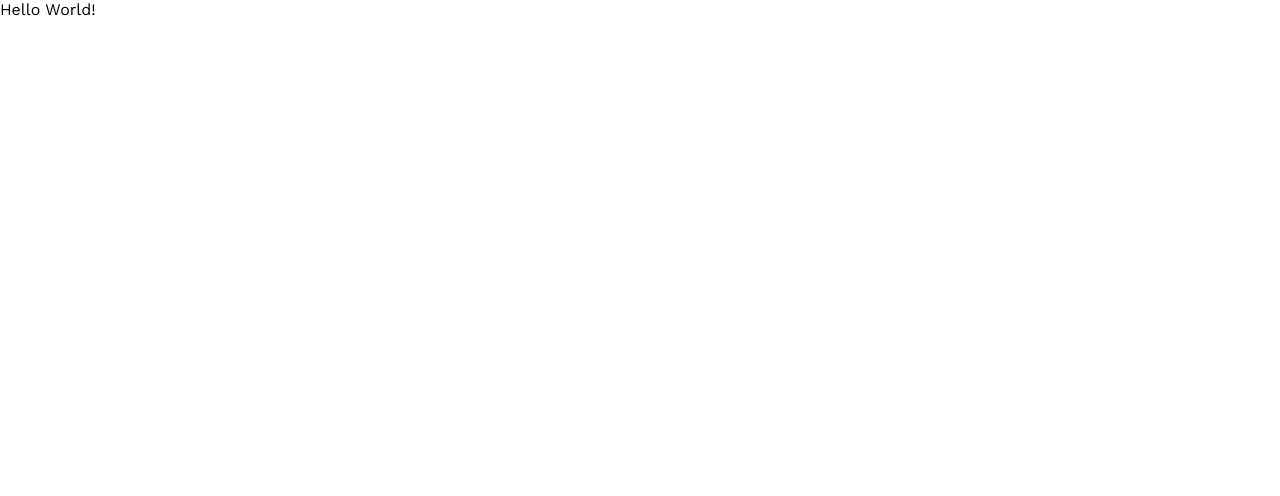
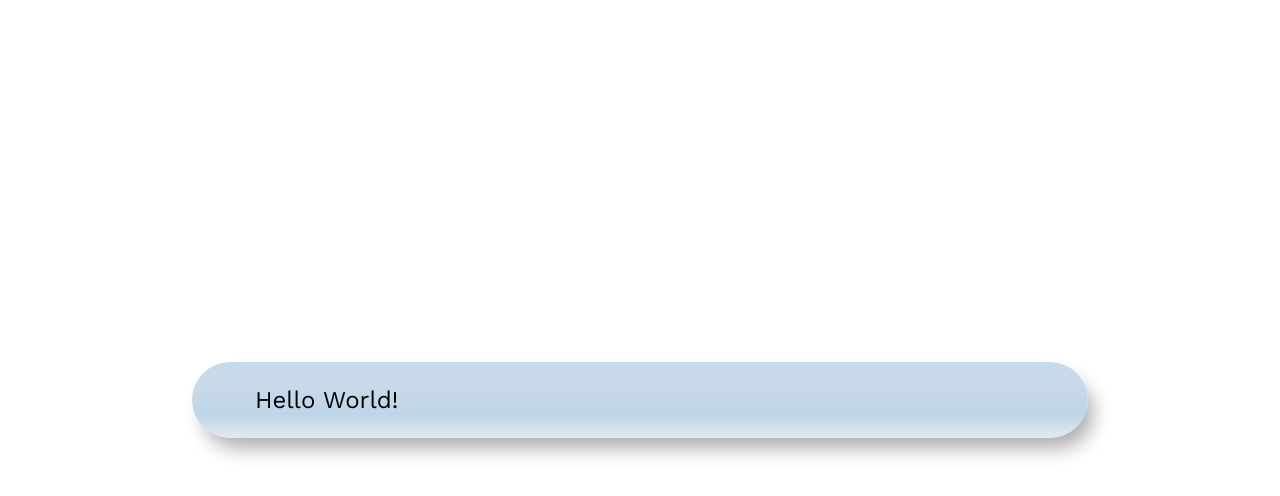
Before and after one commit to HarshitaNahata/to-do-list, a React (Vite) app: page / in a window 1280 px wide. Shown: the top 496 px of the page. Built offline with nearby package versions, Linux system fonts and the light colour scheme.

Commit message:
container styled and typography added

```diff
--- a/src/App.jsx
+++ b/src/App.jsx
@@ -1,12 +1,10 @@
 import { useState } from 'react';
-
+import { Container, Typography } from './components';
 function App() {
   const [count, setCount] = useState(0)
 
   return (
-    <div>
-      Hello World!
-    </div>
+    <Container><Typography fontSize={24}>Hello World!</Typography></Container>
 
   )
 }
--- a/src/components/Container/Container.jsx
+++ b/src/components/Container/Container.jsx
@@ -1,9 +1,13 @@
-import React from 'react'
+// Container.jsx
+import React from 'react';
+import styles from "./Container.module.css";
 
-const Container = () => {
+function Container({ children }) {
     return (
-        <div>Container</div>
-    )
+        <div className={styles.container}>
+            {children}
+        </div>
+    );
 }
 
-export default Container
+export default Container;
--- a/src/components/Container/Container.module.css
+++ b/src/components/Container/Container.module.css
@@ -1,3 +1,11 @@
-.container{
-
+.container {
+    background: linear-gradient(180deg, rgba(213, 219, 238, 0.63), 0%, #C8D9EA 32.29%, #BED5E8 69.27%, rgba(208, 216, 234, 0.58) 100%);
+    box-shadow: 8px 13px 19px -3px rgba(0, 0, 0, 0.33);
+    border-radius: 39px;
+    width: 70%;
+    padding: 24px 63px;
+    position: absolute;
+    top: 50%;
+    left: 50%;
+    transform: translate(-50%, -50%);
 }
--- /dev/null
+++ b/src/components/Typography/Typography.jsx
@@ -0,0 +1,12 @@
+import React from 'react';
+
+function Typography({ children, fontSize, bold }) {
+    return (
+        <div style={{ fontSize, fontWeight: bold ? "700" : "400" }}>
+            {children}
+        </div>
+    );
+}
+
+
+export default Typography
--- /dev/null
+++ b/src/components/index.js
@@ -0,0 +1,2 @@
+export { default as Container } from './Container/Container';
+export { default as Typography } from './Typography/Typography';
--- a/src/index.css
+++ b/src/index.css
@@ -2,6 +2,8 @@
 
 :root {
   font-family: 'Work Sans', sans-serif;
+  position: relative;
+  height: 100vh;
 }
 
 * {
```
